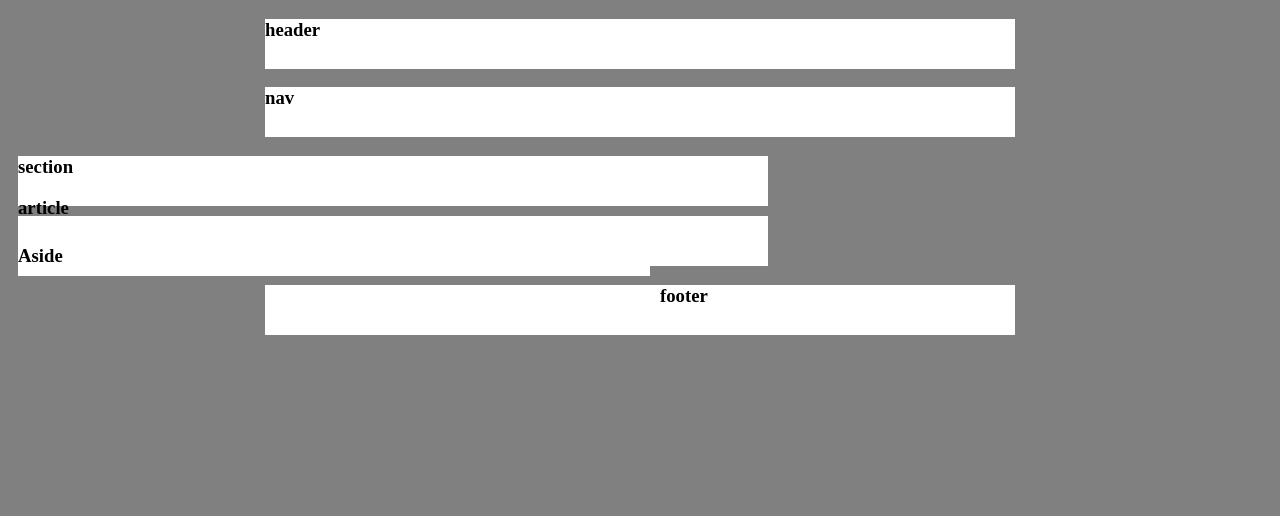
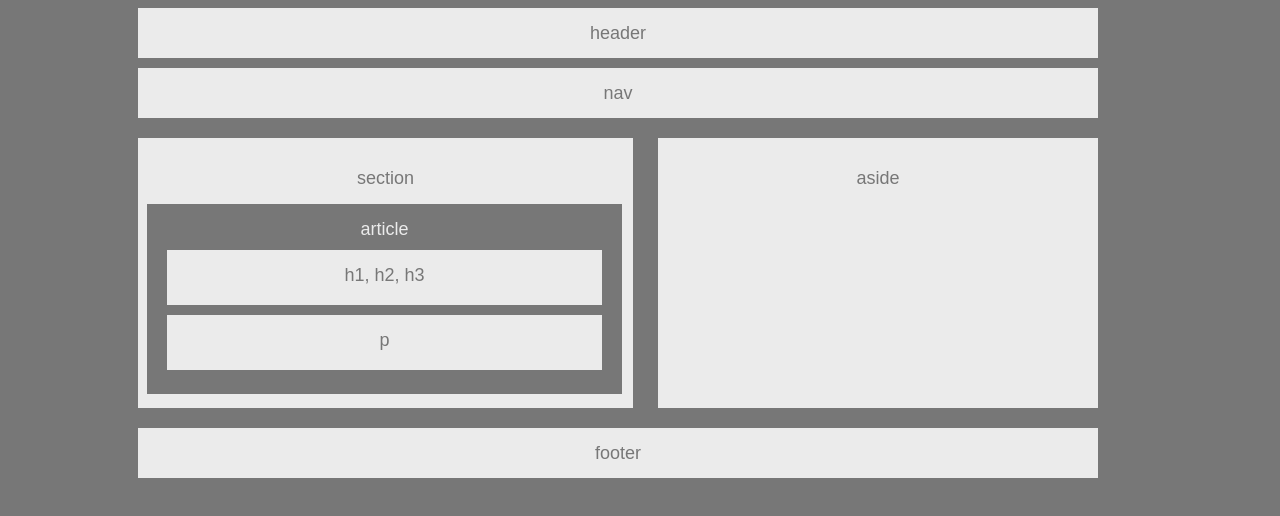
Before and after one commit to josephmanzo/HW-Wireframe, a plain HTML site: page index.html in a window 1280 px wide. Drawn offline with Linux system fonts and the light colour scheme.

Commit message:
completed assignment!!!

```diff
--- a/index.html
+++ b/index.html
@@ -1,45 +1,50 @@
-<!DOCTYPE html>
+<!DOCtype html>
 <html lang="en-us">
+
 <head>
-    <meta charset="UTF-8">
-    <!-- Title -->
     <title>Building a Wireframe</title>
-    <!-- Link to CSS-->
-    <link rel="stylesheet" type="text/css" href="style.css">
+    <link rel="stylesheet" href="style.css">
 
 </head>
+
 <body>
+    <!-- header box -->
+    <header class="header">
+        header
+    </header>
 
-<!-- Header Box -->
-<div class="center">
-    <h3>header</h3>
-</div>
+    <!-- nav box -->
+    <nav class="nav">
+        nav
+    </nav>
 
-<!-- Nav Box -->
-<div class="center">
-    <h3>nav</h3>
-</div>
+    <!-- section and aside box-->
+    <div class="container">
 
-<!-- Section and Article Box -->
-<div class="Section">
-    <h3>section</h3>
-    <h3>article</h3>
-</div>
+        <!-- section -->
+        <div class="section">
+            section
+            <div class="article">
+                article
+                <div class="h">
+                    h1, h2, h3
+                </div>
+                <div class="paragraph">
+                    p
+                </div>
+            </div>
+        </div>
 
-
-<!-- Aside Box -->
-<div class="aside">
-    <h3>Aside</h3>
-</div>
-
-<div class="clearfix">
+        <!-- aside -->
+        <div class="aside" id="left">
+                aside
+            </div>
     </div>
 
-<!-- Footer -->
-<div class="center">
-    <h3>footer</h3>
-</div>
-
+    <!-- footer box -->
+    <div class="footer">
+        footer
+    </div>
 
 </body>
 </html>
--- a/style.css
+++ b/style.css
@@ -1,32 +1,109 @@
 body {
-    background-color: gray
+    font-family: Arial, Helvetica, sans-serif;
+    color: #777;
+    background: #777;
+    font-size: 18px;
+
 }
 
-.center {
-    margin: auto;
+.header {
+    padding-top: 15px;
+    text-align: center;
+    background: #ebebeb;
+    width: 960px;
+    height: 35px;
+    order: 3px solid green;
+    margin-bottom: 10px;
+    margin-left: 130px;
+}
+
+.nav {
+    padding-top: 15px;
+    text-align: center;
+    background: #ebebeb;
+    width: 960px;
+    height: 35px;
+    order: 3px solid green;
+    margin-bottom: 20px;
+    margin-left: 130px;
+
+}
+
+.container {
+    text-align: center;
+    background: #ebebeb;
+    width: 960px;
+    margin-left: 130px;
+
 }
 
 .section {
     float: left;
+    padding-top: 30px;
+    text-align: center;
+    background: #ebebeb;
+    width: 495px;
+    height: 240px;
+    order: 3px solid green;
 
 }
 
-.aside {
-    float: left;
-    margin: 10px;
-    width: 50%;
+.article {
+    background: #777;
+    width: 475px;
+    height: 160px;
+    order: 3px solid green;
+    margin-top: 15px;
+    margin-left: 9px;
+    padding-top: 15px;
+    padding-bottom: 15px;
+    color: #ebebeb;
 }
 
-.clearfix::after{
-    content: "";
-    display: block;
-    clear: both;
+.h {
+    height: 40px;
+    text-align: center;
+    color: #777;
+    background: #ebebeb;
+    padding-top: 15px;
+    margin-top: 10px;
+    margin-left: 20px;
+    margin-right: 20px;
+
 }
 
-div {
-    background-color: white;
-    width: 750px;
-    height: 50px;
-    margin: 10px;
+.paragraph {
+    height: 40px;
+    text-align: center;
+    color: #777;
+    background: #ebebeb;
+    padding-top: 15px;
+    margin-top: 10px;
+    margin-left: 20px;
+    margin-right: 20px;
+}
 
+.aside {
+    background: #ebebeb;
+    width: 440px;
+    height: 240px;
+    order: 3px solid green;
+    margin-left: 5px;
+    padding-top: 30px;
+    color:#777;
 }
+
+#left {
+    float: right;
+}
+
+.footer {
+    padding-top: 15px;
+    text-align: center;
+    background: #ebebeb;
+    width: 960px;
+    height: 35px;
+    order: 3px solid green;
+    margin-top: 310px;
+    margin-left: 130px;
+}
```
